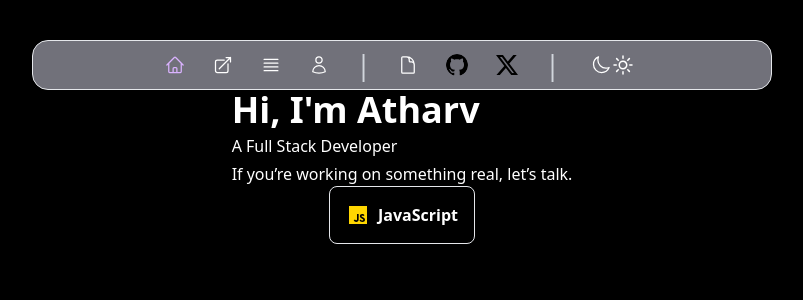
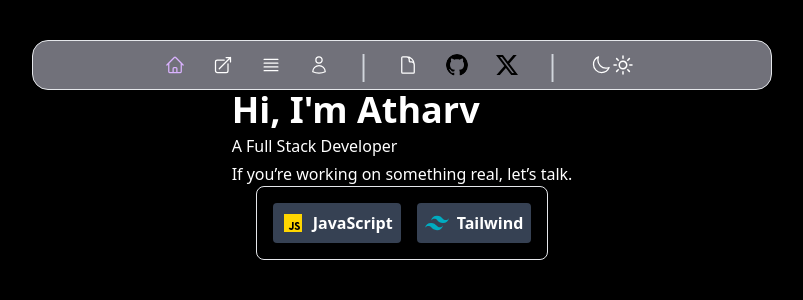
Before and after one commit to 24Atharv/portfolio, a React (Vite) app: page / in a window 1280 px wide. Shown: the top 300 px of the page, without its empty margins (238-1041 px from the left). Built offline with nearby package versions, Linux system fonts and the light colour scheme.

Commit message:
tailwindComponent Added

```diff
--- a/src/TechstackIcon/JsComponent.tsx
+++ b/src/TechstackIcon/JsComponent.tsx
@@ -1,5 +1,5 @@
 export const JsComponent = () => {
-    return <div className="flex justify-center items-center gap-2">
+    return <div className="flex justify-center items-center gap-2 p-2 bg-gray-700 rounded">
         <svg xmlns="http://www.w3.org/2000/svg" x="0px" y="0px" width="24" height="24" viewBox="0 0 48 48">
             <path fill="#ffd600" d="M6,42V6h36v36H6z"></path><path fill="#000001" d="M29.538 32.947c.692 1.124 1.444 2.201 3.037 2.201 1.338 0 2.04-.665 2.04-1.585 0-1.101-.726-1.492-2.198-2.133l-.807-.344c-2.329-.988-3.878-2.226-3.878-4.841 0-2.41 1.845-4.244 4.728-4.244 2.053 0 3.528.711 4.592 2.573l-2.514 1.607c-.553-.988-1.151-1.377-2.078-1.377-.946 0-1.545.597-1.545 1.377 0 .964.6 1.354 1.985 1.951l.807.344C36.452 29.645 38 30.839 38 33.523 38 36.415 35.716 38 32.65 38c-2.999 0-4.702-1.505-5.65-3.368L29.538 32.947zM17.952 33.029c.506.906 1.275 1.603 2.381 1.603 1.058 0 1.667-.418 1.667-2.043V22h3.333v11.101c0 3.367-1.953 4.899-4.805 4.899-2.577 0-4.437-1.746-5.195-3.368L17.952 33.029z"></path>
         </svg>
--- a/src/TechstackIcon/tailwindComponent.tsx
+++ b/src/TechstackIcon/tailwindComponent.tsx
@@ -0,0 +1,8 @@
+export const TailwindComponent = () => {
+    return <div className="flex gap-2 items-center justify-center p-2 bg-gray-700 rounded">
+        <svg xmlns="http://www.w3.org/2000/svg" x="0px" y="0px" width="24" height="24" viewBox="0 0 48 48">
+            <path fill="#00acc1" d="M24,9.604c-6.4,0-10.4,3.199-12,9.597c2.4-3.199,5.2-4.398,8.4-3.599 c1.826,0.456,3.131,1.781,4.576,3.247C27.328,21.236,30.051,24,36,24c6.4,0,10.4-3.199,12-9.598c-2.4,3.199-5.2,4.399-8.4,3.6 c-1.825-0.456-3.13-1.781-4.575-3.247C32.672,12.367,29.948,9.604,24,9.604L24,9.604z M12,24c-6.4,0-10.4,3.199-12,9.598 c2.4-3.199,5.2-4.399,8.4-3.599c1.825,0.457,3.13,1.781,4.575,3.246c2.353,2.388,5.077,5.152,11.025,5.152 c6.4,0,10.4-3.199,12-9.598c-2.4,3.199-5.2,4.399-8.4,3.599c-1.826-0.456-3.131-1.781-4.576-3.246C20.672,26.764,17.949,24,12,24 L12,24z"></path>
+        </svg>
+        <span className="font-semibold">Tailwind</span>
+    </div>
+}
--- a/src/components/TechStack.tsx
+++ b/src/components/TechStack.tsx
@@ -1,7 +1,9 @@
 import { JsComponent } from "../TechstackIcon/JsComponent"
+import { TailwindComponent } from "../TechstackIcon/tailwindComponent"
 
 export const TechStack = () => {
-    return <div className="border border-gray-200 p-4 rounded-lg">
+    return <div className="border border-gray-200 p-4 rounded-lg flex gap-4">
         <JsComponent />
+        <TailwindComponent />
     </div>
 }
```
